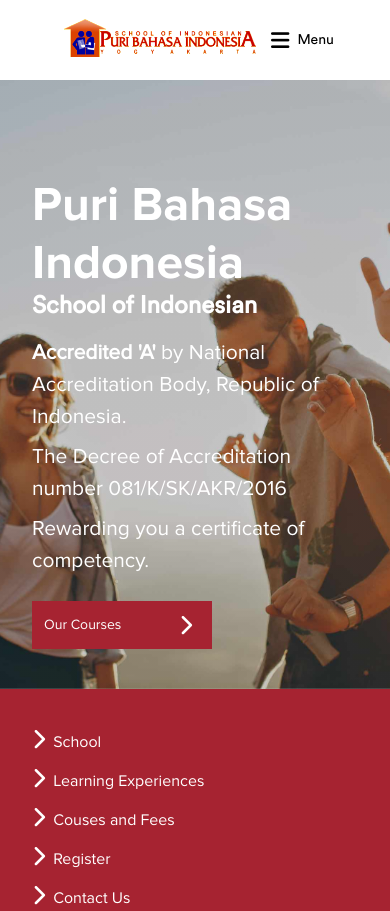
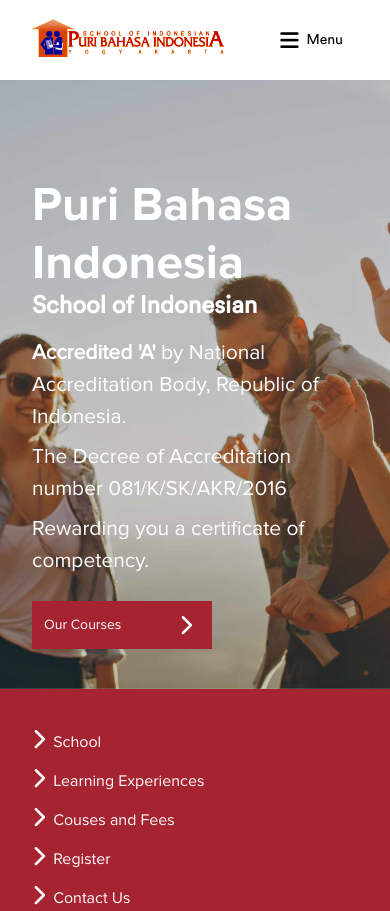
Before and after one commit to shonsirsha/pbi, a plain HTML site: page index.html in a window 390 px wide. Shown: the top 911 px of the page. Drawn offline with nearby package versions, Linux system fonts and the light colour scheme.

Commit message:
padding fixed for smaller client screen size (<600px)

```diff
--- a/css/main.css
+++ b/css/main.css
@@ -721,6 +721,10 @@ footer {
     width: 192px;
     height: 38px;
   }
+
+  .main-nav {
+    padding: 32px 32px;
+  }
 }
 
 /*768px until 601px*/
```
